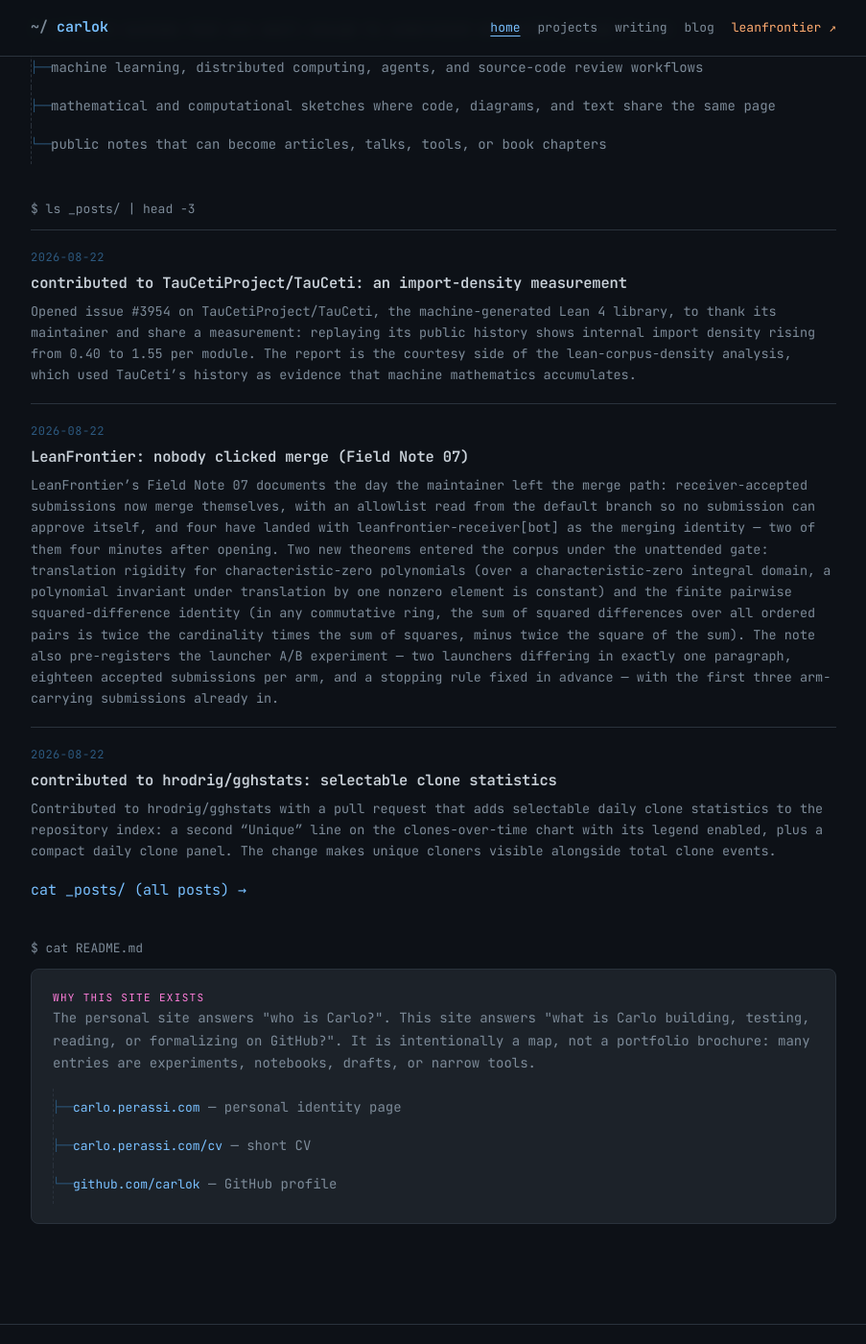
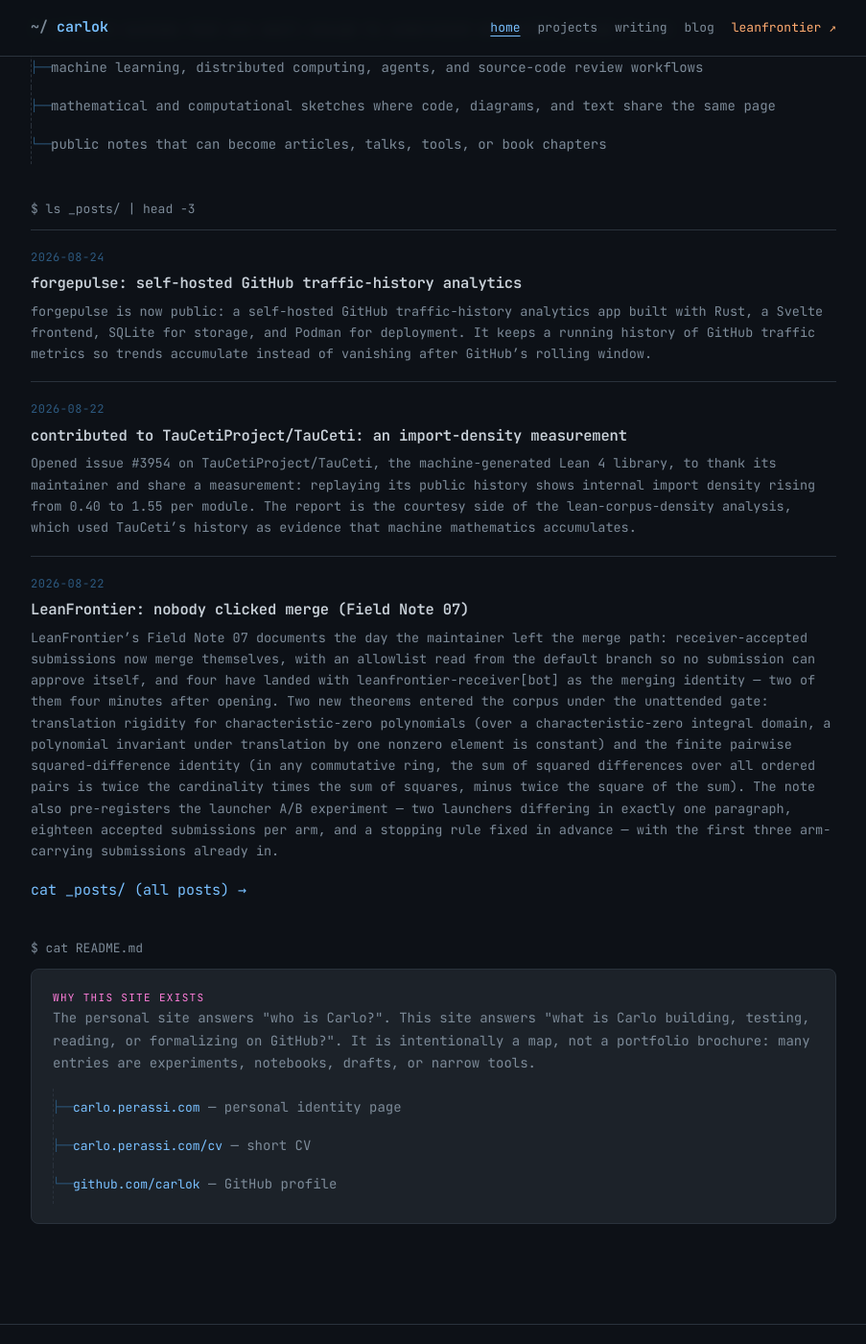
Before and after one commit to carlok/carlok.github.io, a Jekyll site: the page built from index.md, in a window 1280 px wide and 1400 px high, scrolled down 923 px. Shown: the whole window at 96% size, without its empty margins (188-1091 px from the left). Built offline with Jekyll 4.4.1, drawn with Linux system fonts in a browser that asks for light colours.

Commit message:
blog: forgepulse now public; projects: add forgepulse

```diff
--- /dev/null
+++ b/_posts/2026-08-24-forgepulse.md
@@ -0,0 +1,11 @@
+---
+title: "forgepulse: self-hosted GitHub traffic-history analytics"
+date: 2026-08-24
+tags: [rust, tool, podman]
+---
+
+[forgepulse](https://github.com/carlok/forgepulse) is now public: a self-hosted
+GitHub traffic-history analytics app built with Rust, a Svelte frontend, SQLite
+for storage, and Podman for deployment. It keeps a running history of GitHub
+traffic metrics so trends accumulate instead of vanishing after GitHub's
+rolling window.
--- a/projects.md
+++ b/projects.md
@@ -25,6 +25,7 @@
 
 ## Infrastructure, security, and operational tools
 
+- [forgepulse](https://github.com/carlok/forgepulse) — self-hosted GitHub traffic-history analytics: Rust, Svelte, SQLite, and Podman.
 - [cold-path-server-podman](https://github.com/carlok/cold-path-server-podman) — run the Cold Path game server (jalhund/cold-path-server) in a Podman container.
 - [dash](https://github.com/carlok/dash) — serverless DMARC aggregate-report parser for Gmail: extracts, parses, enriches failing sources, emails a summary.
 - [Ubuntu-Hardening](https://github.com/carlok/Ubuntu-Hardening) — forked Ubuntu 24.04 CIS hardening script reference.
```
